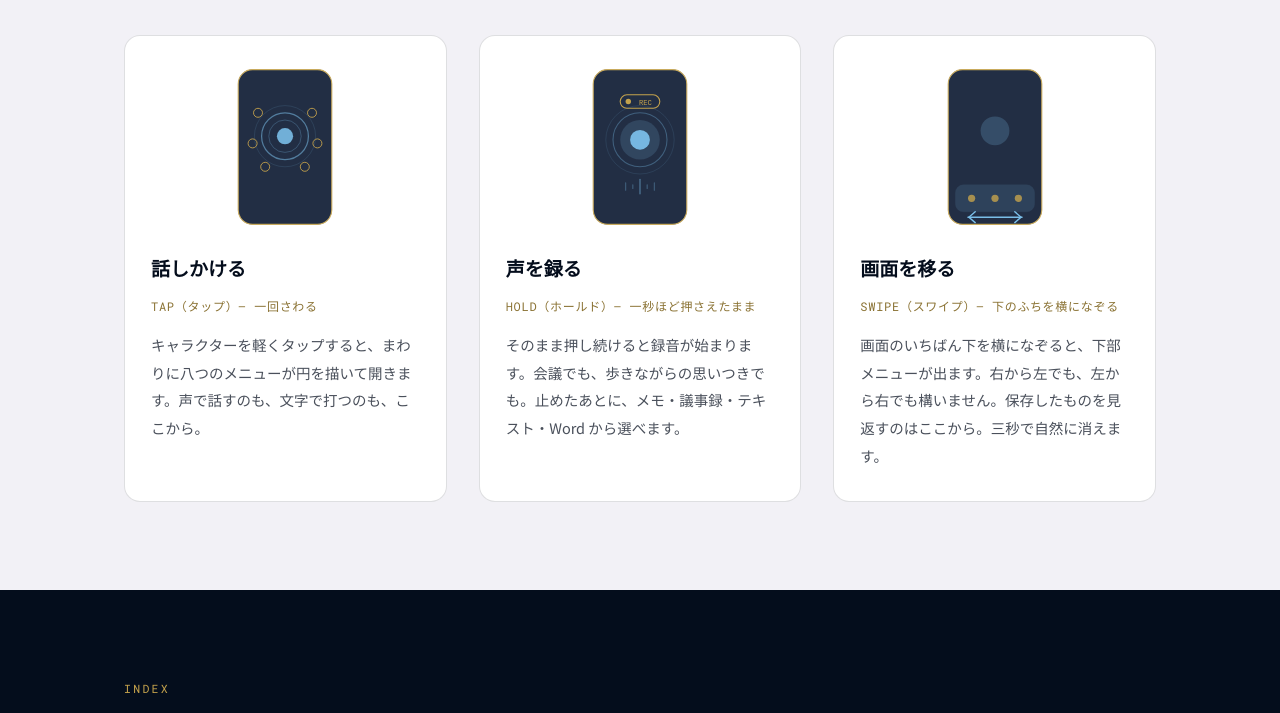
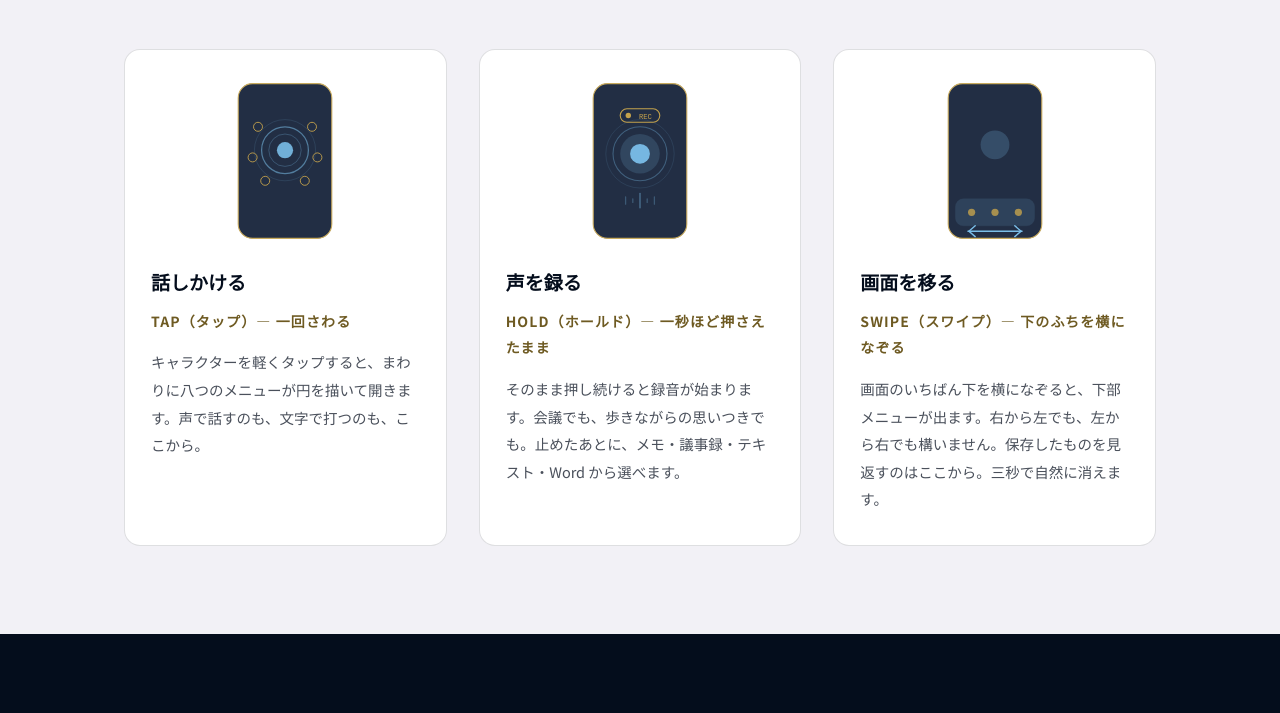
Before and after one commit to codebluetokyo-commits/buddyai, a plain HTML site: page help.html in a window 1280 px wide. Shown: the part 800-1513 px from the top of the page. Drawn offline with Linux system fonts and the light colour scheme; a web font is replaced by a local one.

Commit message:
Add files via upload

```diff
--- a/help.html
+++ b/help.html
@@ -100,6 +100,11 @@ footer{padding:56px 0 64px;font-size:13.5px;color:rgba(242,241,246,.6)}
 footer nav{display:flex;gap:24px;flex-wrap:wrap}
 footer a{text-decoration:none;transition:.15s}
 footer a:hover{color:var(--paper)}
+
+/* 見やすさ調整：小さな金色の見出しを大きく・太く・濃く */
+:root{--gold:#E2C266;--gold-dim:#6E5A22}
+.eyebrow,.sec-label{font-family:var(--sans);font-size:15px;font-weight:700;letter-spacing:.14em}
+.scene-no,.basic .how,.step{font-family:var(--sans);font-size:14px;font-weight:700;letter-spacing:.08em}
 </style>
 </head>
 <body>
```
Also changed, not shown: index.html (+5 -0 lines).
